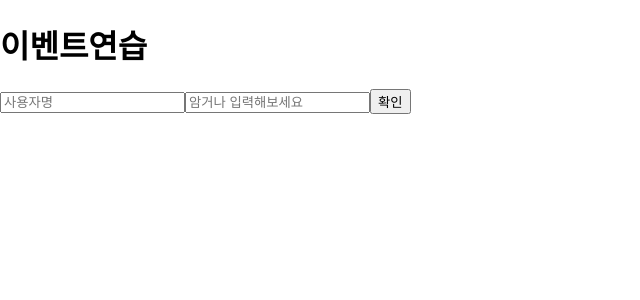
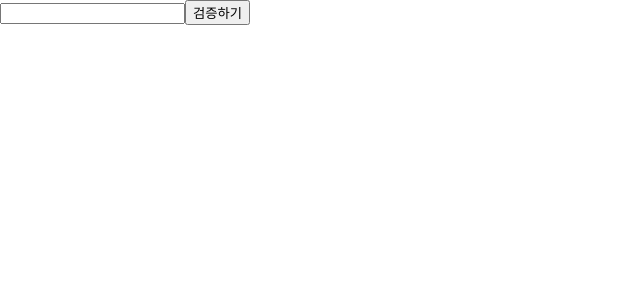
Before and after one commit to seo-K/-React-Learning-React-MasterBook, a React (Create React App) app: page / in a window 1280 px wide. Shown: the top 300 px of the page, without its empty margins (0-640 px from the left). Built offline with nearby package versions, Linux system fonts and the light colour scheme.

Commit message:
ref 이해하고 응용하기

```diff
--- a/src/App.js
+++ b/src/App.js
@@ -5,13 +5,15 @@
 import Say from './Say';
 import EventPractice from './EventPractice';
 import EventPracticeFunction from './EventPracticeFunction';
+import ValidationSample from './ValidationSample';
 
 function App() {
   // return <MyComponent favoriteNumber={1}>리액트</MyComponent>;
   // return <Counter>리액트</Counter>;
   // return <Say />;
   // return <EventPractice />;
-  return <EventPracticeFunction />;
+  // return <EventPracticeFunction />;
+  return <ValidationSample />;
 }
 
 export default App;
--- /dev/null
+++ b/src/ValidationSample.css
@@ -0,0 +1,7 @@
+.success {
+  background-color: lightgreen;
+}
+
+.failure {
+  background-color: lightcoral;
+}
--- /dev/null
+++ b/src/ValidationSample.jsx
@@ -0,0 +1,44 @@
+import React, { Component, useState } from 'react';
+import './ValidationSample.css';
+
+class ValidationSample extends Component {
+  state = {
+    pssword: '',
+    clicked: false,
+    validated: false,
+  };
+
+  handleChange = (e) => {
+    this.setState({
+      password: e.targe.value,
+    });
+  };
+  handleButtonClick = (e) => {
+    this.setState({
+      clicked: true,
+      validated: this.state.password === '000',
+    });
+  };
+
+  render() {
+    return (
+      <div>
+        <input
+          type="password"
+          value={this.state.password}
+          onChange={this.handleChange}
+          className={
+            this.state.clicked
+              ? this.state.validated
+                ? 'success'
+                : 'failure'
+              : ''
+          }
+        />
+        <button onClick={this.handleButtonClick}>검증하기</button>
+      </div>
+    );
+  }
+}
+
+export default ValidationSample;
```
